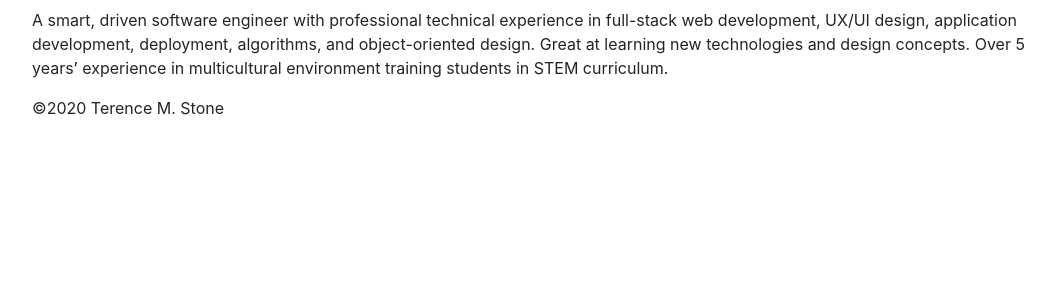
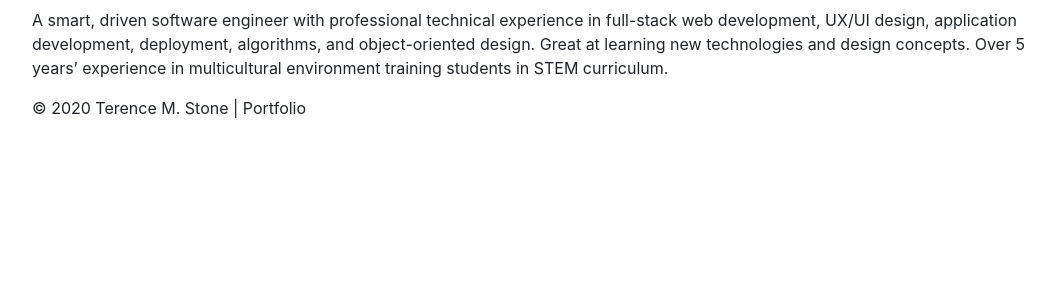
Before and after one commit to Tmstone/Portfolio, a Flask app: page / in a window 1280 px wide. Shown: the part 497-800 px from the top of the page, without its empty margins (111-1166 px from the left). Run offline with Flask 2, Linux system fonts and the light colour scheme; parts of the project's set-up code (start-up, migrations or seed data) failed here and were passed over; some libraries are stand-ins or nearby versions.

Commit message:
updating footer content

```diff
--- a/templates/about.html
+++ b/templates/about.html
@@ -22,7 +22,7 @@
 
                </div>
                <div class="footer">
-                    <p>&copy;2020 Terence M. Stone</p>
+                    <p>&copy; 2020 Terence M. Stone | Portfolio</p>
                </div>
           </div>
      </body>
--- a/templates/contact.html
+++ b/templates/contact.html
@@ -43,7 +43,7 @@
                     </form>
                </div>
                <div class="footer">
-                    <p>&copy;2020 Terence M. Stone</p>
+                    <p>&copy; 2020 Terence M. Stone | Portfolio</p>
                </div>
           </div>
      </body>
--- a/templates/contactdash.html
+++ b/templates/contactdash.html
@@ -42,7 +42,7 @@
             </table>
         </div>
         <div class="footer">
-            <p>&copy;2020 Terence M. Stone</p>
+            <p>&copy; 2020 Terence M. Stone | Portfolio</p>
        </div>
     </div>
 </body>
--- a/templates/index.html
+++ b/templates/index.html
@@ -28,7 +28,7 @@
 
                </div>
                <div class="footer">
-                    <p>&copy;2020 Terence M. Stone</p>
+                    <p>&copy; 2020 Terence M. Stone | Portfolio</p>
                </div>
           </div>
      </body>
--- a/templates/login.html
+++ b/templates/login.html
@@ -48,7 +48,7 @@
             </form>
         </div>
         <div class="footer">
-            <p>&copy;2020 Terence M. Stone</p>
+            <p>&copy; 2020 Terence M. Stone | Portfolio</p>
        </div>
     </div>
 </body>
--- a/templates/projects.html
+++ b/templates/projects.html
@@ -39,7 +39,7 @@
                     </div>
                </div>
                <div class="footer">
-                    <p>&copy;2020 Terence M. Stone</p>
+                    <p>&copy; 2020 Terence M. Stone | Portfolio</p>
                </div>
           </div>
      </body>
```
